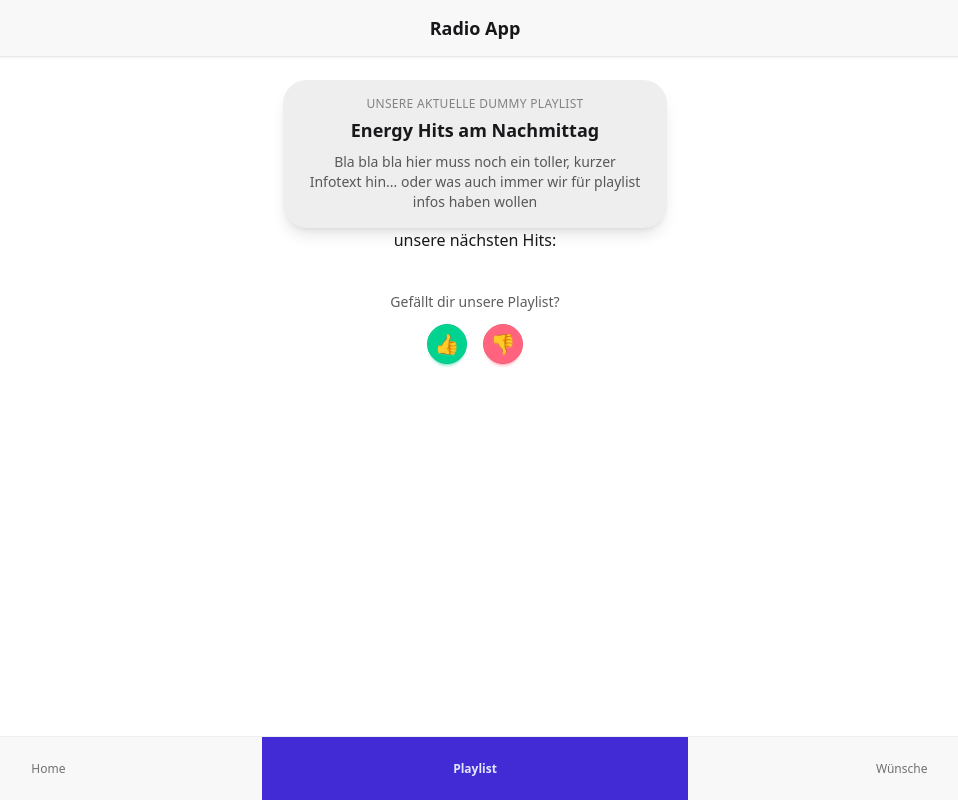
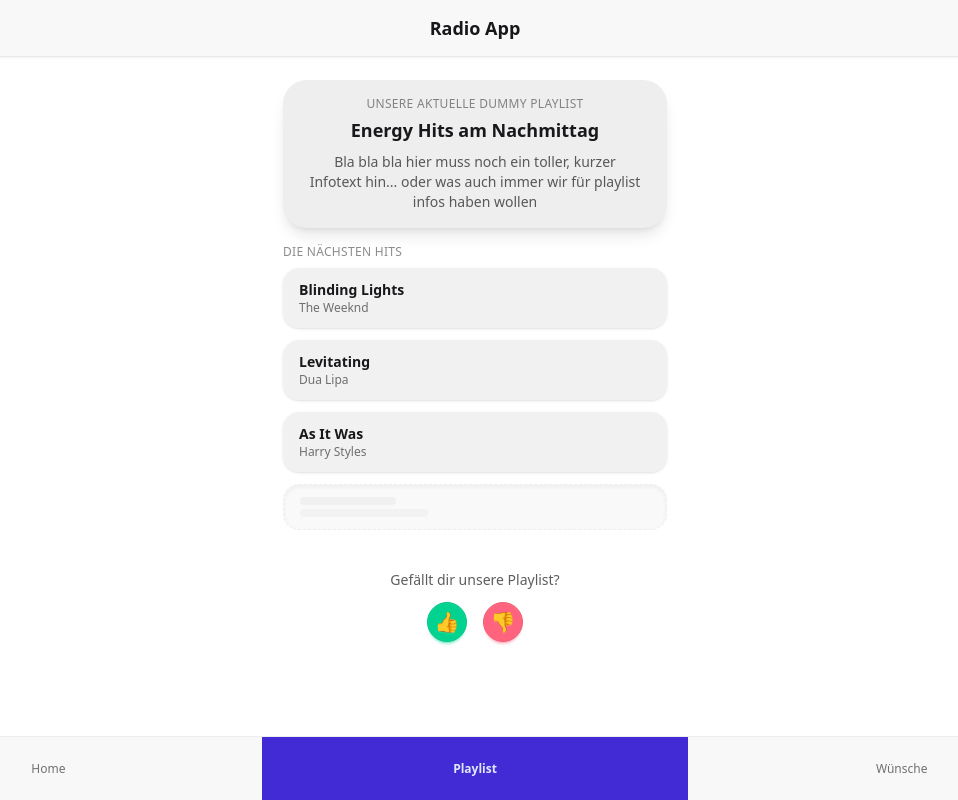
Before and after one commit to Floelly/radio-app, a React (Vite) app in the folder radio-app-frontend/: page / in a window 1280 px wide. Both pictures are taken after a click on the button "Playlist". Shown: the whole page, without its empty margins (165-1123 px from the left). Built offline with nearby package versions, Linux system fonts and the light colour scheme; no server answers.

Commit message:
added "Die Nächsten Hits" dummys

```diff
--- a/radio-app-frontend/src/views/PlaylistView.jsx
+++ b/radio-app-frontend/src/views/PlaylistView.jsx
@@ -63,8 +63,47 @@ export function PlaylistView({ loginToken, goToLogin }) {
           auch immer wir für playlist infos haben wollen
         </p>
       </div>
-      <div>
-        <p>unsere nächsten Hits:</p>
+
+      {/* Nächste Hits */}
+      <div className="w-full max-w-sm mt-4">
+        <p className="text-xs uppercase tracking-wide text-base-content/50 mb-2">
+          Die nächsten Hits
+        </p>
+
+        <div className="space-y-3">
+          {/* Track 1 */}
+          <div className="rounded-2xl bg-base-300/80 px-4 py-3 shadow-sm">
+            <p className="text-sm font-semibold text-base-content truncate">
+              Blinding Lights
+            </p>
+            <p className="text-xs text-base-content/60 truncate">The Weeknd</p>
+          </div>
+
+          {/* Track 2 */}
+          <div className="rounded-2xl bg-base-300/80 px-4 py-3 shadow-sm">
+            <p className="text-sm font-semibold text-base-content truncate">
+              Levitating
+            </p>
+            <p className="text-xs text-base-content/60 truncate">Dua Lipa</p>
+          </div>
+
+          {/* Track 3 */}
+          <div className="rounded-2xl bg-base-300/80 px-4 py-3 shadow-sm">
+            <p className="text-sm font-semibold text-base-content truncate">
+              As It Was
+            </p>
+            <p className="text-xs text-base-content/60 truncate">
+              Harry Styles
+            </p>
+          </div>
+
+          <div className="rounded-2xl bg-base-200/80 px-4 py-3 shadow-inner border border-dashed border-base-300">
+            <div className="flex flex-col gap-1">
+              <span className="w-24 h-2 rounded-full bg-base-300/80" />
+              <span className="w-32 h-2 rounded-full bg-base-300/60" />
+            </div>
+          </div>
+        </div>
       </div>
 
       {/* Feedback-Bereich */}
```
